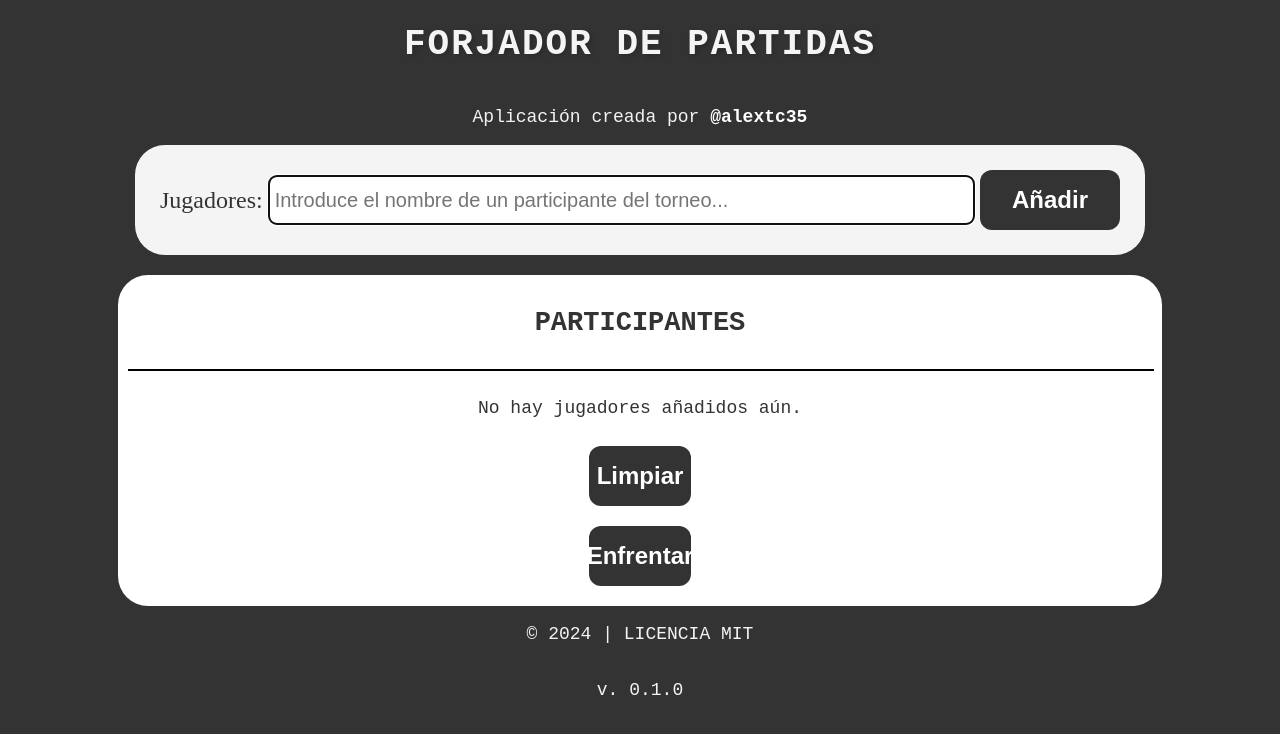
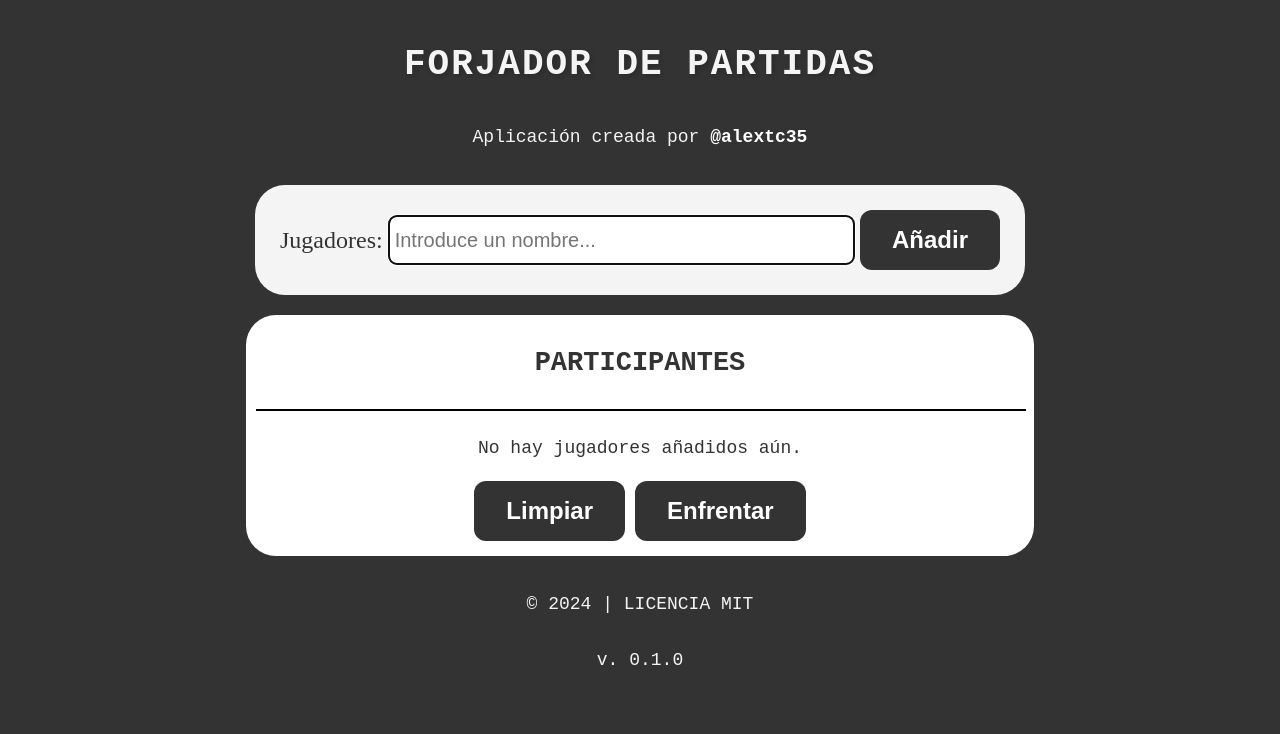
Before and after one commit to Alextc35/chess-tournament, a PHP site: page / in a window 1280 px wide. Shown: the top 734 px of the page. Run offline with PHP 8.4, Linux system fonts and the light colour scheme.

Commit message:
Modificaciones varias para mejorar la experiencia de usuario

```diff
--- a/index.php
+++ b/index.php
@@ -13,15 +13,12 @@ include 'players.php'
     <script src="script.js"></script>
 </head>
 <body>
-
-        <header class="header">
+    <header class="main-header">
         <h1 class="header-title">Forjador de Partidas</h1>
-
         <p class="header-author">Aplicación creada por
             <a href="https://www.linkedin.com/in/alejandrotellezcorona/"
                class="linkedin"
-                   target="_blank">
-                    @alextc35
+               target="_blank"> @alextc35
             </a>
         </p>
     </header>
@@ -34,16 +31,15 @@ include 'players.php'
                   id="players-form">
 
                 <label for="addPlayer"
-                        class="form-label">
-                        Jugadores:
+                       class="form-label"> Jugadores:
                 </label>
 
                 <input type="text" name="addPlayer" id="addPlayer"
-                        placeholder="Introduce el nombre de un participante del torneo..."
+                       placeholder="Introduce un nombre..."
                        maxlength="26"
                        required/>
 
-                    <button type="submit" id="button-addPlayer" name="add">
+                <button type="submit" name="add" class="submit-button">
                     Añadir
                 </button>
             </form>
@@ -54,12 +50,10 @@ include 'players.php'
 
             <hr class="view-separator">
 
-                <div class="input-players">
-                    <?php if (!empty($_SESSION['players'])) : ?>
+            <div class="input-players"><?php if (!empty($_SESSION['players'])) : ?>
                 <ul>
                     <?php foreach ($_SESSION['players'] as $index => $player): ?>
-                            <li class="list-player">
-                                <?= ($index + 1) . ". " . htmlspecialchars($player) ?>
+                        <li class="list-player"><?= ($index + 1) . ". " . htmlspecialchars($player) ?>
 
                             <button id="editButton-<?= $index ?>" onclick="showEditForm(<?= $index ?>)" class="edit-player">
                                 <img src="./img/editar.png">
@@ -94,29 +88,35 @@ include 'players.php'
                 <?php endif; ?>
             </div>
 
+            <section class="button-container">
                 <form action="" method="POST" class="form-players">
-                    <button type="submit" name="resetPlayers" id="button-resetPlayers">
+                    <button type="submit" name="resetPlayers" class="submit-button">
                         Limpiar
                     </button>
                 </form>
 
                 <form action="match.php" method="POST" class="form-players">
-                    <button type="submit" name="matchPlayers" id="button-matchPlayers">
+                    <button type="submit" name="matchPlayers" class="submit-button">
                         Enfrentar
                     </button>
                 </form>
+            </section>
         </section>
     </main>
 
     <footer class="footer">
         <p>&copy; <?=date('Y')?> |
-                <a href="https://github.com/Alextc35/chess-tournament/blob/main/LICENSE" class="license" target="_blank">
+            <a href="https://github.com/Alextc35/chess-tournament/blob/main/LICENSE"
+               class="license"
+               target="_blank">
                 Licencia MIT
             </a>
         </p>
 
         <p>
-                <a href="https://github.com/Alextc35/chess-tournament" class="version" target="_blank">
+            <a href="https://github.com/Alextc35/chess-tournament"
+               class="version"
+               target="_blank">
                 v. 0.1.0
             </a>
         </p>
--- a/style.css
+++ b/style.css
@@ -1,36 +1,68 @@
 body {
-    background-color: #333;
-    color: #F4F4F4;
-    font-family: 'Courier New', Courier, monospace;
-    font-size: 18px;
-    margin: 0;
-    padding: 0;
+    background-color: #333; /* check */
+    color: #F4F4F4; /* check */
+    font-family: 'Courier New', Courier, monospace; /* check */
+    font-size: 18px; /* check */
+    margin: 0; /* check */
+    padding: 0; /* check */
 }
 
+/* Contenedor principal */
 .app {
-    background-color: initial;
-    width: 100%;
-    height: 100%;
-    display: flex;
-    flex-direction: column;
-    justify-content: center;
-    align-items: center;
-    margin: 0 auto;
-    gap: 20px;
+    width: 75%; /* check */
+    display: flex; /* check */
+    flex-direction: column; /* check */
+    align-items: center; /* check */
+    margin: 20px auto; /* check */
+    gap: 20px; /* check */
 }
 
-.header {
-    display: flex;
-    flex-direction: column;
-    align-items: center;
+/* Botones de la página */
+.button-container {
+    display: flex; /* check */
+    margin: auto; /* check */
+}
+
+.button-container form {
+    margin: 5px; /* check */
+}
+
+.submit-button {
+    background: #333; /* check */
+    cursor: pointer; /* check */
+    border: none; /* check */
+    padding: 16px 32px; /* check */
+    color: #FFF; /* check */
+    font-size: 24px; /* check */
+    font-weight: bold; /* check */
+    border-radius: 12px; /* check */
+    transition: all 0.3s ease; /* check */
+}
+
+.submit-button:hover {
+    transform: scale(1.05); /* check */
+    background: black; /* check */
+    color: #F4F4F4; /* check */
+}
+
+/* Cabecera */
+.main-header {
+    display: flex; /* check */
+    flex-direction: column; /* check */
+    align-items: center; /* check */
+    margin: 20px;
 }
 
 .header-title {
-    font-size: 36px;
-    font-weight: 700;
-    text-transform: uppercase;
-    letter-spacing: 2px;
-    text-shadow: 2px 2px 5px rgba(0, 0, 0, 0.2);
+    font-size: 36px; /* check */
+    font-weight: 700; /* check */
+    text-transform: uppercase; /* check */
+    letter-spacing: 2px; /* check */
+    text-shadow: 2px 2px 5px rgba(0, 0, 0, 0.2); /* check */
+}
+
+.header-author {
+
 }
 
 .linkedin {
@@ -72,24 +104,6 @@ body {
     font-size: 20px;
     width: 75%;
     margin: 5px;
-}
-
-#button-addPlayer {
-    background: #333;
-    cursor: pointer;
-    border: none;
-    padding: 16px 32px;
-    color: #FFF;
-    font-size: 24px;
-    font-weight: bold;
-    border-radius: 12px;
-    transition: all 0.3s ease;
-}
-
-#button-addPlayer:hover {
-    transform: scale(1.05);
-    background: black;
-    color: #F4F4F4;
 }
 
 .view-players {
@@ -146,52 +160,6 @@ body {
     width: 100%;
 }
 
-#button-matchPlayers {
-    background: #333;
-    cursor: pointer;
-    border: none;
-    display: flex;
-    text-align: center;
-    justify-content: center;
-    width: 10%;
-    padding: 16px 32px;
-    margin: 10px;
-    color: #FFF;
-    font-size: 24px;
-    font-weight: bold;
-    border-radius: 12px;
-    transition: all 0.3s ease;
-}
-
-#button-matchPlayers:hover {
-    transform: scale(1.05);
-    background: black;
-    color: #F4F4F4;
-}
-
-#button-resetPlayers {
-    background: #333;
-    cursor: pointer;
-    border: none;
-    display: flex;
-    text-align: center;
-    justify-content: center;
-    width: 10%;
-    padding: 16px 32px;
-    margin: 10px;
-    color: #FFF;
-    font-size: 24px;
-    font-weight: bold;
-    border-radius: 12px;
-    transition: all 0.3s ease;
-}
-
-#button-resetPlayers:hover {
-    transform: scale(1.05);
-    background: black;
-    color: #F4F4F4;
-}
-
 .footer {
     display: flex;
     flex-direction: column;
```
Also changed, not shown: responsive.css (added). Lines whose indentation alone changed are shown as unchanged.
